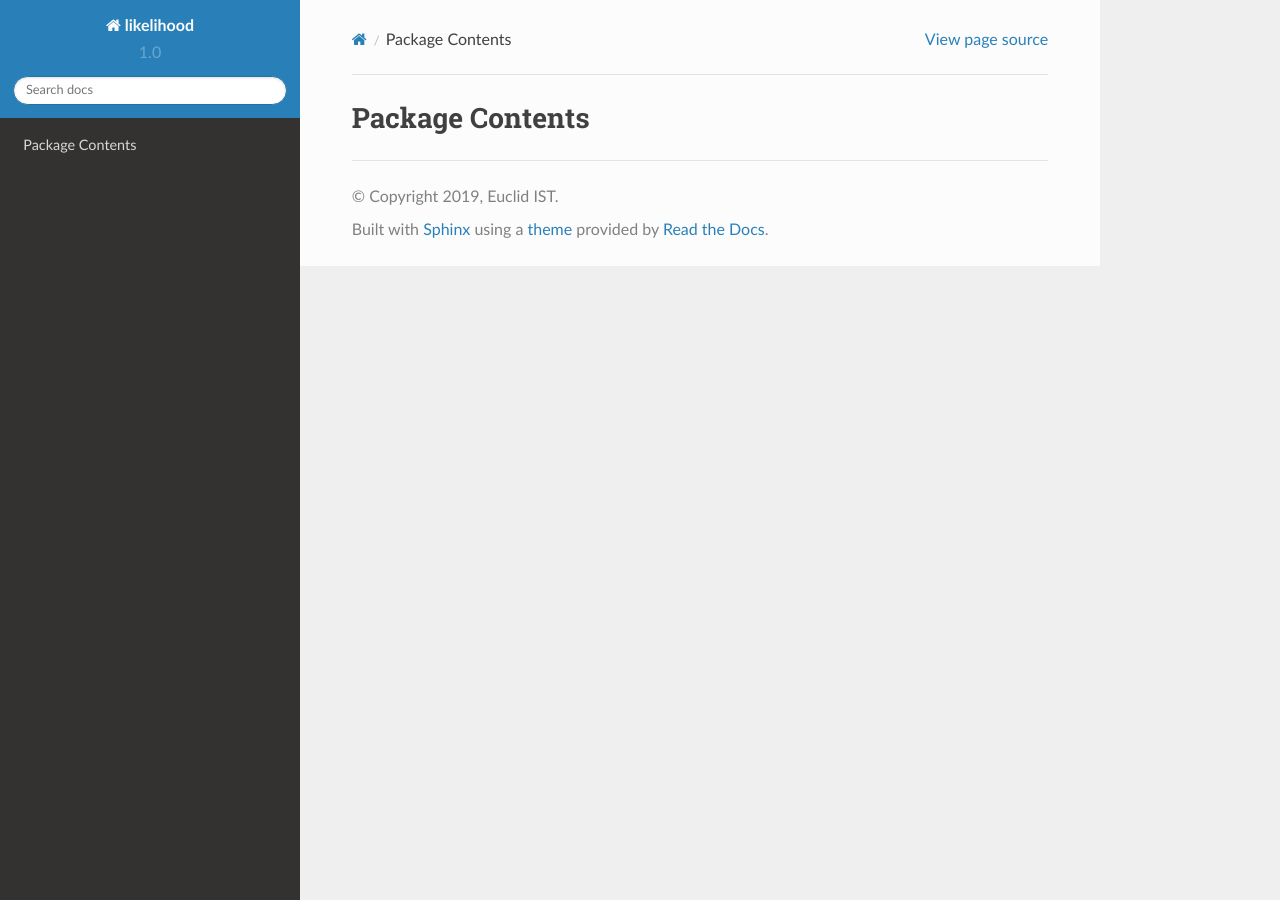
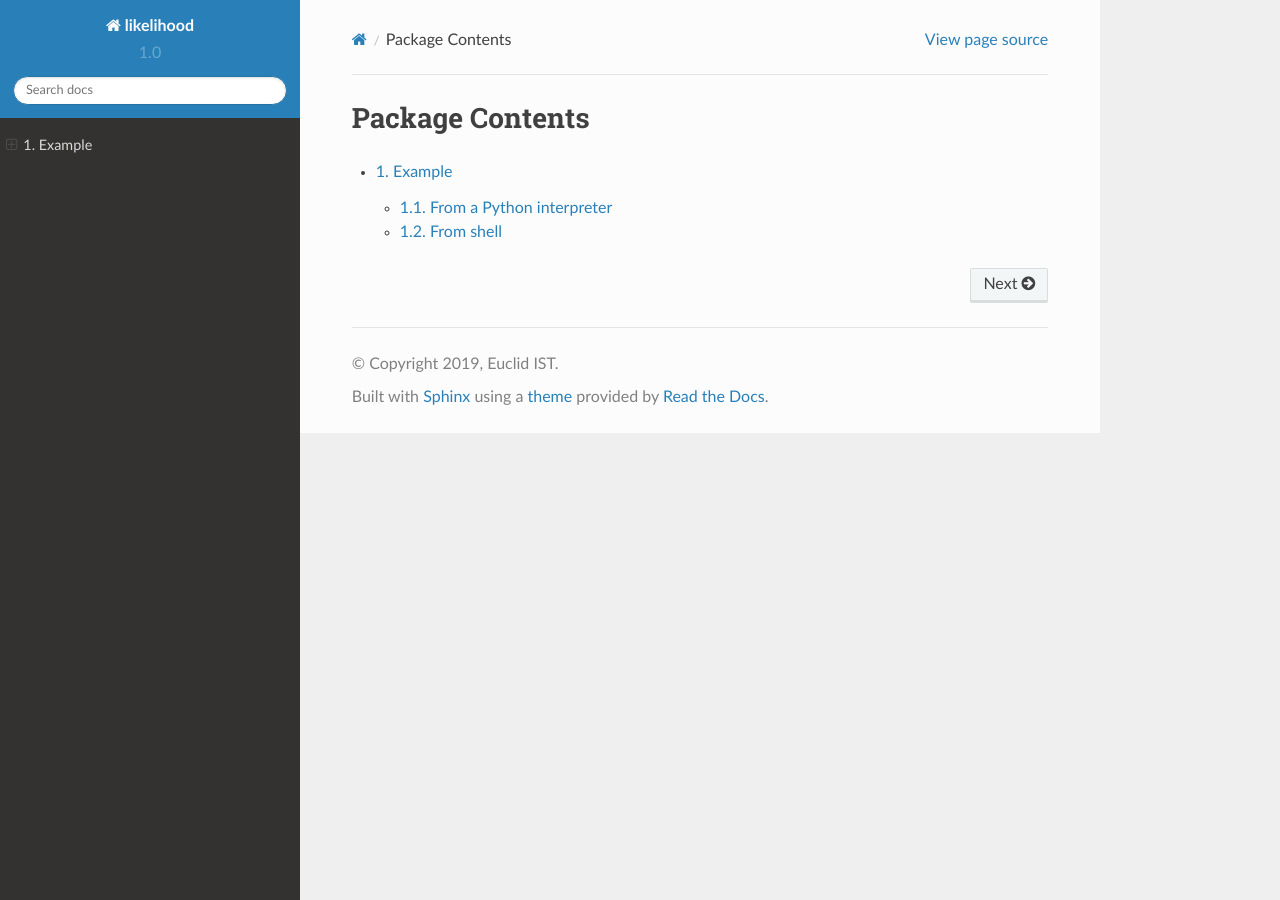
Before and after one commit to testarnyttnamn/testnamemaster, a Sphinx documentation site: the page built from docs/source/index.rst, in a window 1280 px wide. Built offline with Sphinx 7.4.7 and the Read the Docs theme 2.0.0, drawn with Linux system fonts in a browser that asks for light colours; pages that are not in the unit, such as notebooks, are missing from menus; part of the change alters nothing that is shown.

Commit message:
Changes in DOCS

```diff
--- /dev/null
+++ b/docs/source/example.rst
@@ -0,0 +1,96 @@
+Example
+==================
+
+Here you can find a simple example of how to run the Euclid likelihood as an external likelihood using the Bayesian Analysis tool **cobaya** (check its `docs  <https://cobaya.readthedocs.io/en/latest/index.html>`_). You can run it from an interative python interpreter (**jupyter notebook**) or **shell**.
+
+From a Python interpreter
+--------------
+
+The external likelihood needs to be invoked from the text file **cobaya** uses. This file consists of a yaml text, which can be translated into python-dictionaries. For instance:
+
+.. code:: python
+
+   # Info is the 'ini file' dictionary
+   info = {
+      #Which parameters would you like to sample?
+      'params': {
+        # Fixed
+        'ombh2': 0.022, 'omch2': 0.12, 'H0': 68, 'tau': 0.07,
+        'mnu': 0.06, 'nnu': 3.046, 'num_massive_neutrinos': 1,
+        'ns': 0.9674,
+        #To be passed to euclid which likelihood to use (preliminary)
+        # 1: shear
+        # 2: spec
+        # 12: both
+        'like_selection': 12,
+        # Sampled - just as an example we assume we will be sampling over A_s
+        'As': {'prior': {'min': 1e-9, 'max': 4e-9}, 'latex': 'A_s'}},
+      #Which theory code you want to use? HERE CAMB
+      'theory': {'camb': {'stop_at_error': True}},
+      #Which sample do you want to use? HERE I use MCMC for testing
+       'sampler': {'mcmc': None},
+      #Where have you installed codes (i.e: CAMB, polychord, likelihoods...)
+      'modules': modules_path,
+      #Where are the results going to be stored?
+      'output': 'chains/my_euclid_experiment',
+      #Likelihood: we load the likelihood as an external function
+      'likelihood': {'euclid': "import_module('likelihood.cobaya_interface').loglike"},
+    }
+
+The dictionary above has several  *keys*:
+
+- A ``params`` key: parameters that are going to be explored (or derived). They will most of the times computed from the ``theory``code (i.e: **CAMB**). If sampled, you can decide their ``prior``, the the Latex label that will be used in the plots, the reference (``ref``) starting point for the chains (optional), and the initial spread of the MCMC covariance matrix ``proposal``.
+- A ``theory`` key: Boltzmann Solver we want to use (i.e: **CAMB** or **CLASS**) to compute theoretical quantities.
+- A ``sampler`` key: block stating that we will use the ``mcmc`` sampler to explore the prior+likelihood described above, stating the maximum number of samples used, how many initial samples to ignore, and that we will sequentially refine our initial guess for a covariance matrix. Another samplers such as ``polychord``are accepted.
+- A ``modules`` key: path where your external codes (i.e: **CAMB** or **polychord**) are installed. If they are not installed using the structure **cobaya** automatically creates when using automatic installation, you can give particular paths to each of the codes in the corresponding *key*.
+- An ``output`` key: path where the products will be written and a prefix for their name.
+- A ``likelihood`` key: likelihood pdf's to be used. In this case, we call an external likelihood file that returns the loglike given the ``params`` values.
+
+
+To run **cobaya** from the **jupyter notebook** do:
+
+.. code:: python
+
+   from cobaya.run import run
+   updated_info, products = run(info)
+
+The **jupyter notebook** ``likelihood_test.ipynb`` is available to play with. In this case, the wrapper *model* from **cobaya** is used. For further information check the `model  <https://cobaya.readthedocs.io/en/latest/cosmo_model.html>`_  documentation of **cobaya**.
+
+From shell
+--------------
+
+The dictionary can be translated into a yaml file:
+
+.. code:: yaml
+
+   params:
+      ombh2: 0.022
+      omch2: 0.12
+      H0: 68
+      tau: 0.07
+      mnu: 0.06
+      nnu: 3.046
+      num_massive_neutrinos: 1
+      ns: 0.9674
+      like_selection: 12
+      As:
+         prior:
+            min: 1e-9
+            max: 4e-9
+         latex: A_s
+   theory:
+      camb:
+         stop_at_error: True
+   sampler:
+      mcmc:
+   modules: /where/are/modules
+   output:  /where/want/output
+   likelihood:
+      euclid: "import_module('likelihood.cobaya_interface').loglike"
+
+
+To run **cobaya** simply save the above yaml into a file called ``info.yaml`` and type on shell:
+
+.. code:: bash
+
+   $ cobaya-run info.yaml
--- a/docs/source/index.rst
+++ b/docs/source/index.rst
@@ -10,4 +10,5 @@ Package Contents
    :numbered:
    :maxdepth: 3
 
+   example
    likelihood
```
Also changed, not shown: .gitlab-ci.yml.
